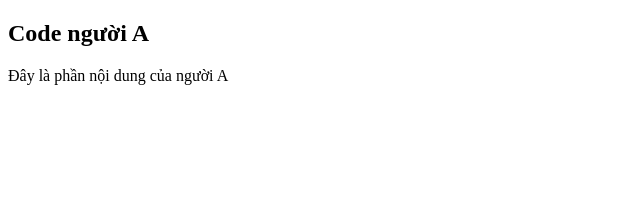
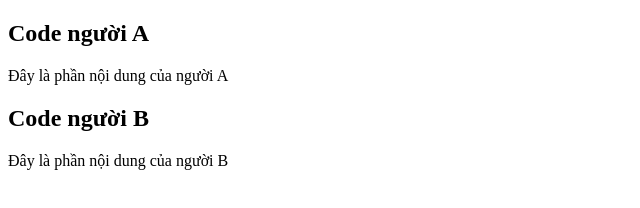
Before and after one commit to hoang-f8-account/F8_K19-HomeWork, a plain HTML site: page index.html in a window 1280 px wide. Shown: the whole page, without its empty margins (0-640 px from the left). Drawn offline with Linux system fonts and the light colour scheme.

Commit message:
commit A vao main

```diff
--- a/index.html
+++ b/index.html
@@ -10,5 +10,9 @@
          <h2>Code người A</h2>
          <p>Đây là phần nội dung của người A</p>
       </section>
+      <section>
+         <h2>Code người B</h2>
+         <p>Đây là phần nội dung của người B</p>
+      </section>
    </body>
 </html>
```
